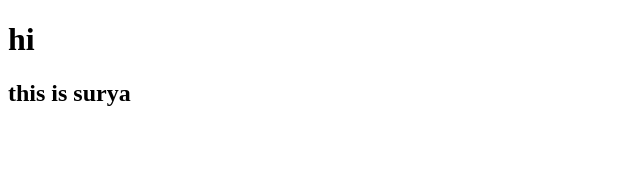
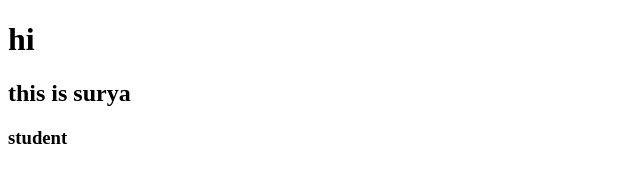
Before and after one commit to RayaniSurya-1724/main_cut, a plain HTML site: page index.html in a window 1280 px wide. Shown: the full height of the page, 0-640 px from the left. Drawn offline with Linux system fonts and the light colour scheme.

Commit message:
third of first commit

```diff
--- a/index.html
+++ b/index.html
@@ -8,5 +8,6 @@
 <body>
     <h1>hi</h1>
     <h2>this is surya</h2>
+    <h3>student</h3>
 </body>
 </html>
```
